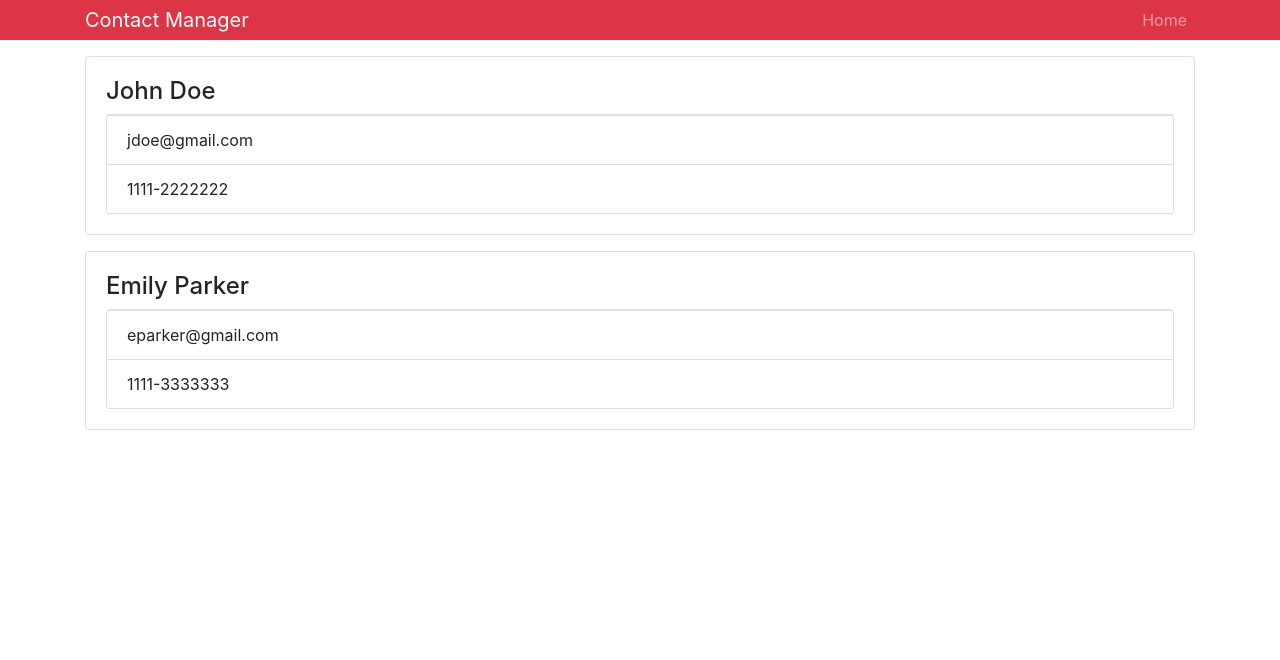
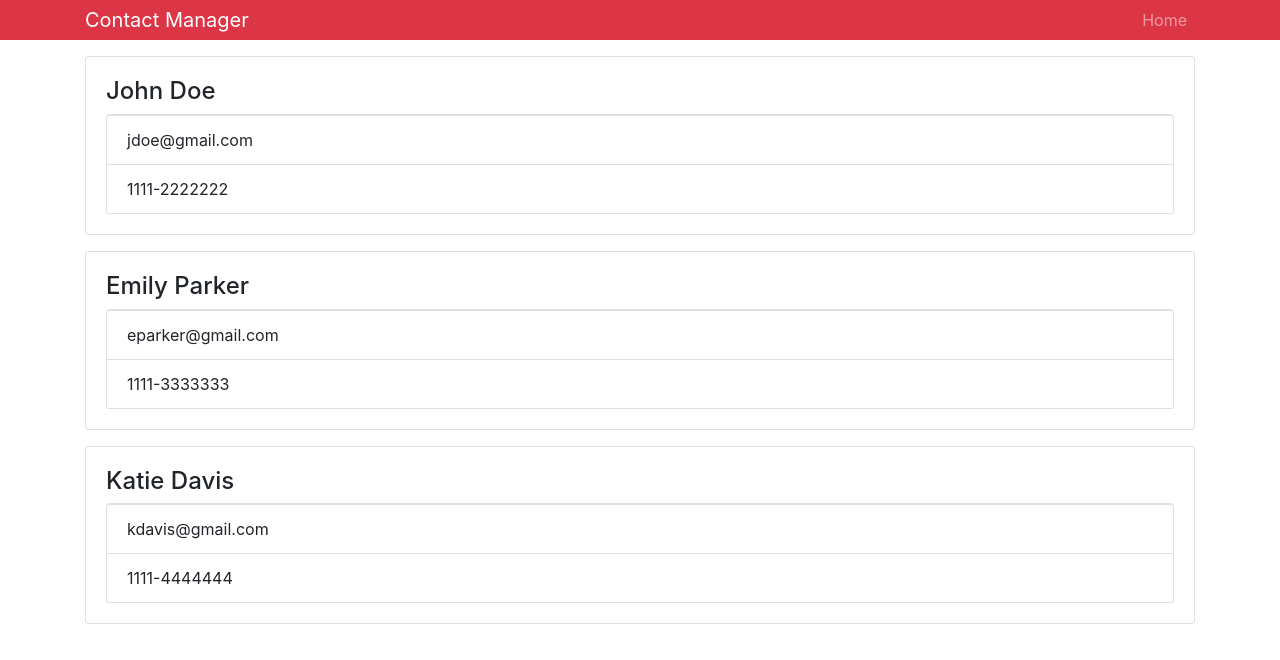
Before and after one commit to HaqueMannan/React-Front-To-Back, a React (Create React App) app in the folder contactmanager/: page / in a window 1280 px wide. Shown: the top 660 px of the page. Built offline with nearby package versions, Linux system fonts and the light colour scheme.

Commit message:
Section 3 - State & The Context API - 3.1. Creating State.

```diff
--- a/contactmanager/src/App.js
+++ b/contactmanager/src/App.js
@@ -1,5 +1,5 @@
 import React, { Component } from "react";
-import Contact from "./components/Contact";
+import Contacts from "./components/Contacts";
 import Header from "./components/Header";
 
 import "bootstrap/dist/css/bootstrap.min.css";
@@ -12,8 +12,7 @@
          <div className="App">
             <Header branding="Contact Manager" />
             <div className="container">
-               <Contact name="John Doe" email="jdoe@gmail.com" phone="1111-2222222"/>
-               <Contact name="Emily Parker" email="eparker@gmail.com" phone="1111-3333333"/>
+               <Contacts />
             </div>
          </div>
       );
--- a/contactmanager/src/components/Contact.js
+++ b/contactmanager/src/components/Contact.js
@@ -2,15 +2,8 @@
 import PropTypes from 'prop-types';
 
 class Contact extends Component {
-   //propTypes within our class:
-   static propTypes = {
-      name: PropTypes.string.isRequired,
-      email: PropTypes.string.isRequired,
-      phone: PropTypes.string.isRequired
-   }
-
    render() {
-      const { name, email, phone } = this.props;
+      const { name, email, phone } = this.props.contact;
 
       return (
          <div className="card card-body mb-3">
@@ -21,14 +14,11 @@
             </ul>
          </div>
       )
-   }
-}
+   };
+};
 
-// //propTypes outside of our class:
-// Contact.PropTypes = {
-//    name: PropTypes.string.isRequired,
-//    email: PropTypes.string.isRequired,
-//    phone: PropTypes.number.isRequired
-// }
+Contact.propTypes = {
+   contact: PropTypes.object.isRequired
+};
 
 export default Contact;
--- /dev/null
+++ b/contactmanager/src/components/Contacts.js
@@ -0,0 +1,44 @@
+import React, { Component } from 'react';
+import Contact from './Contact';
+
+
+class Contacts extends Component {
+   state = {
+      contacts: [
+         {
+            id: 1,
+            name: 'John Doe',
+            email: 'jdoe@gmail.com',
+            phone: '1111-2222222'
+         },
+         {
+            id: 2,
+            name: 'Emily Parker',
+            email: 'eparker@gmail.com',
+            phone: '1111-3333333'
+         },
+         {
+            id: 3,
+            name: 'Katie Davis',
+            email: 'kdavis@gmail.com',
+            phone: '1111-4444444'
+         }
+      ]
+   };
+
+   render() {
+      const { contacts } = this.state;
+      return (
+         <div>
+            { contacts.map(contact => (
+               <Contact
+                  key = { contact.id }
+                  contact = { contact }
+               />
+            ))}
+         </div>
+      )
+   };
+};
+
+export default Contacts;
```
Also changed, not shown: 2 other files (tests, documents, lock files or other folders).
